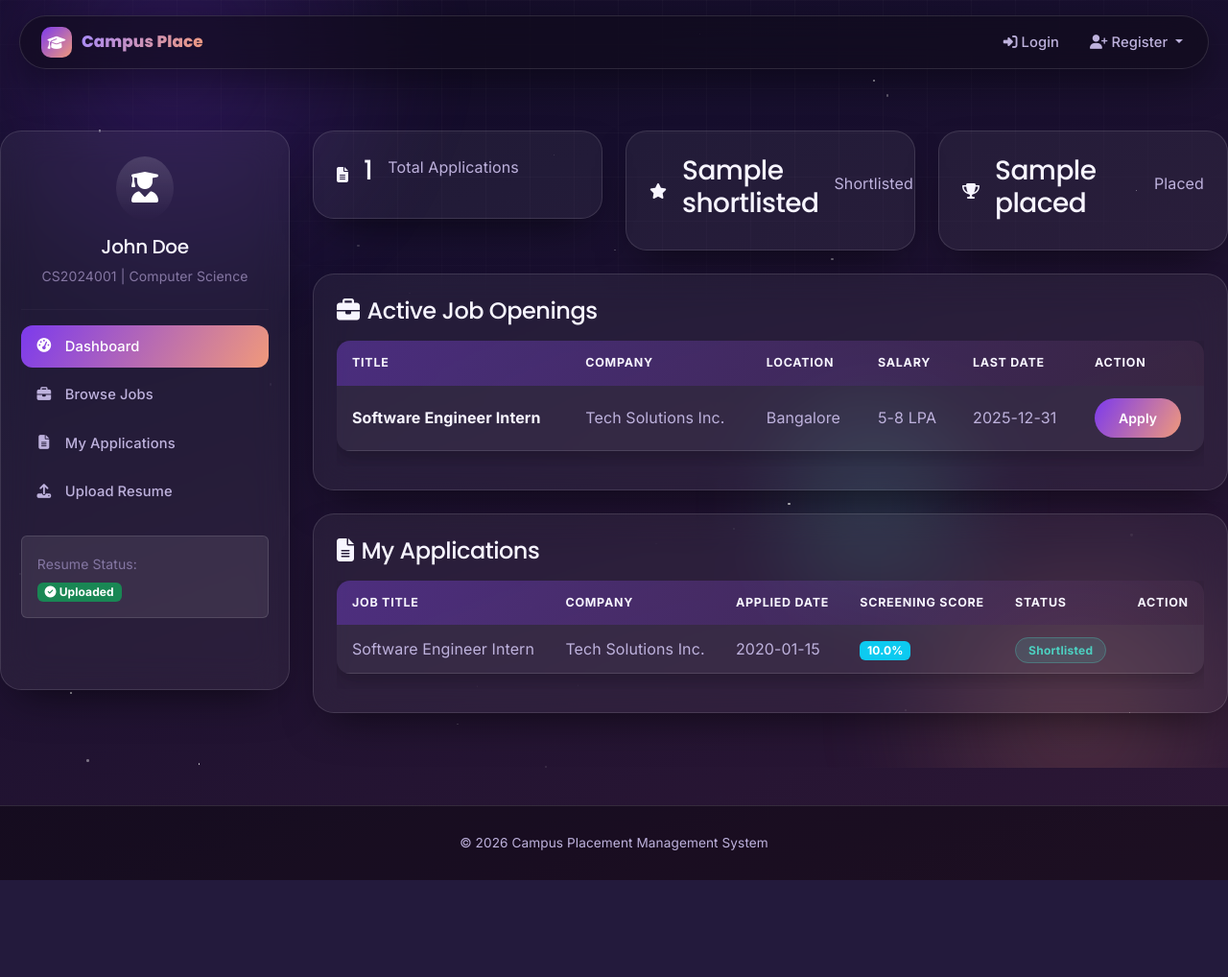
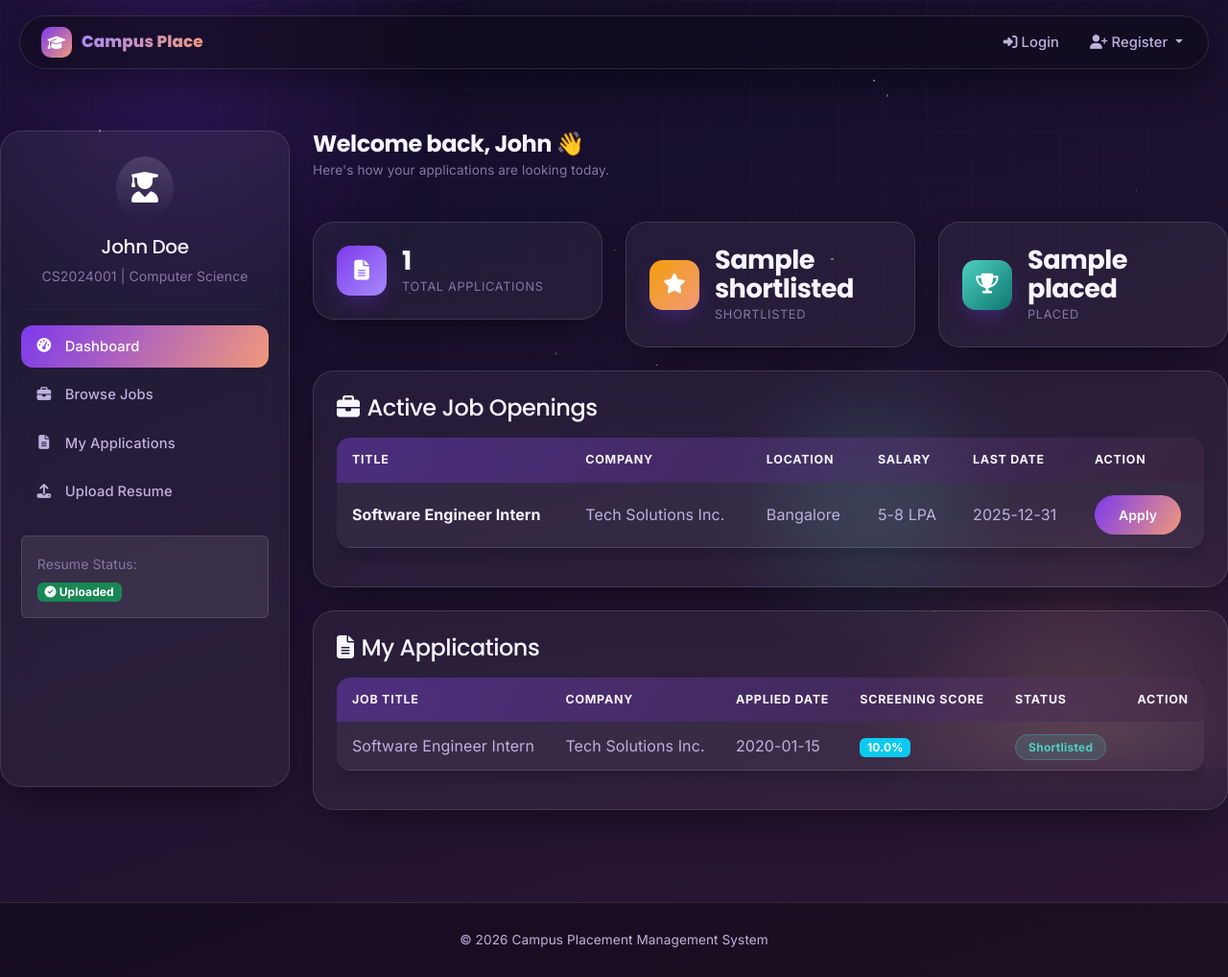
Before and after one commit to Nitish204/placement_managment_system, a Flask app: template templates/student_dashboard.html in a window 1280 px wide. Shown: the whole page at 96% size. Before the commit the page ends 917 px from the top, so only its background shows below. Run offline with Flask 3, Linux system fonts and the light colour scheme; data comes from the database, SQL or seed files in the repository; tables that the repository leaves empty hold one stand-in row (values such as "Sample post"); the template is opened without the code that fills it: values that come from a table or form of the project are taken from there, most other values are stand-ins (such as "Sample title", 1, 10 or a date in 2020).

Commit message:
Refactor student dashboard layout and styles
Updated the student dashboard template to enhance layout and user experience.

```diff
--- a/templates/student_dashboard.html
+++ b/templates/student_dashboard.html
@@ -34,27 +34,31 @@
         </div>
 
         <div class="col-lg-9">
+            <div class="page-header">
+                <div>
+                    <h3>Welcome back, {{ student.full_name.split(' ')[0] }} 👋</h3>
+                    <p class="page-sub">Here's how your applications are looking today.</p>
+                </div>
+            </div>
+
             <!-- Statistics Cards -->
             <div class="row g-4 mb-4">
                 <div class="col-md-4">
                     <div class="stat-card">
-                        <i class="fas fa-file-alt"></i>
-                        <h3>{{ total_applications }}</h3>
-                        <p>Total Applications</p>
+                        <div class="stat-icon" style="background: linear-gradient(135deg, var(--accent-1), var(--accent-2));"><i class="fas fa-file-alt"></i></div>
+                        <div class="stat-body"><h3>{{ total_applications }}</h3><p>Total Applications</p></div>
                     </div>
                 </div>
                 <div class="col-md-4">
                     <div class="stat-card">
-                        <i class="fas fa-star"></i>
-                        <h3>{{ shortlisted }}</h3>
-                        <p>Shortlisted</p>
+                        <div class="stat-icon" style="background: linear-gradient(135deg, #f59e0b, var(--accent-3));"><i class="fas fa-star"></i></div>
+                        <div class="stat-body"><h3>{{ shortlisted }}</h3><p>Shortlisted</p></div>
                     </div>
                 </div>
                 <div class="col-md-4">
                     <div class="stat-card">
-                        <i class="fas fa-trophy"></i>
-                        <h3>{{ placed }}</h3>
-                        <p>Placed</p>
+                        <div class="stat-icon" style="background: linear-gradient(135deg, var(--accent-4), #0f766e);"><i class="fas fa-trophy"></i></div>
+                        <div class="stat-body"><h3>{{ placed }}</h3><p>Placed</p></div>
                     </div>
                 </div>
             </div>
```
